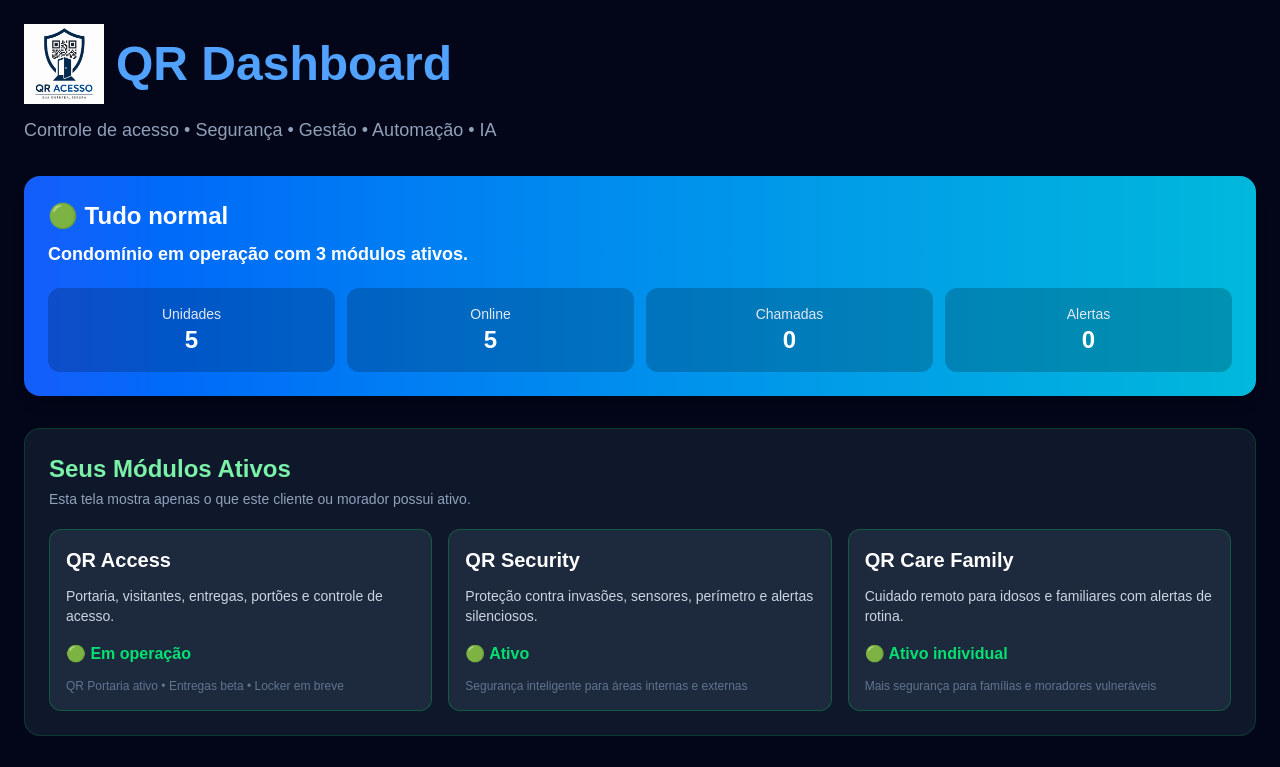
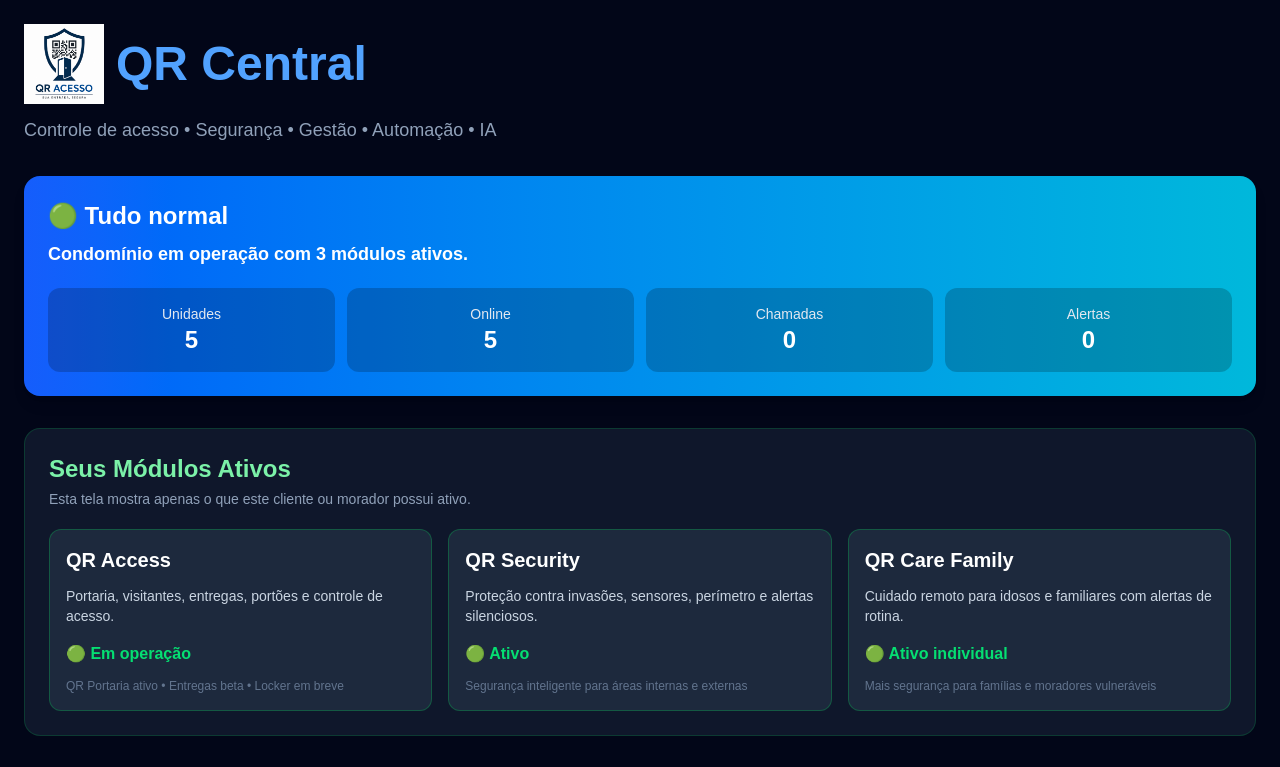
Before and after one commit to mullerjoao1-tech/qr-porteiro, a Next.js app: page /dashboard in a window 1280 px wide. Shown: the top 767 px of the page. Built offline with nearby package versions, Linux system fonts and the light colour scheme.

Commit message:
Renomeia dashboard para QR Central

```diff
--- a/app/dashboard/page.tsx
+++ b/app/dashboard/page.tsx
@@ -118,7 +118,7 @@ export default function Dashboard() {
             />
 
             <h1 className="text-3xl md:text-5xl font-black text-blue-400">
-              QR Dashboard
+              QR Central
             </h1>
           </div>
 
```
